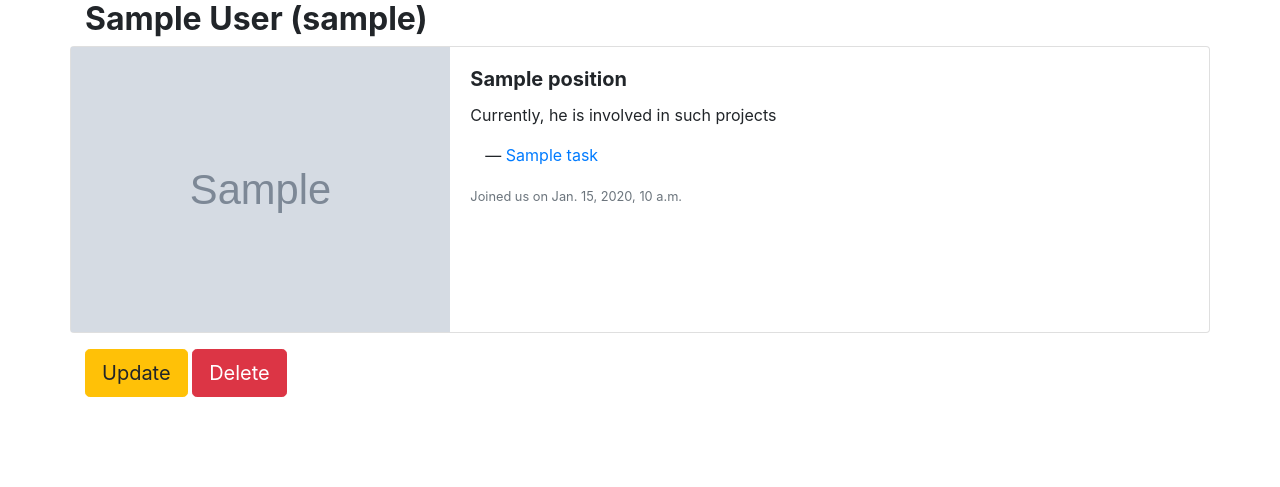
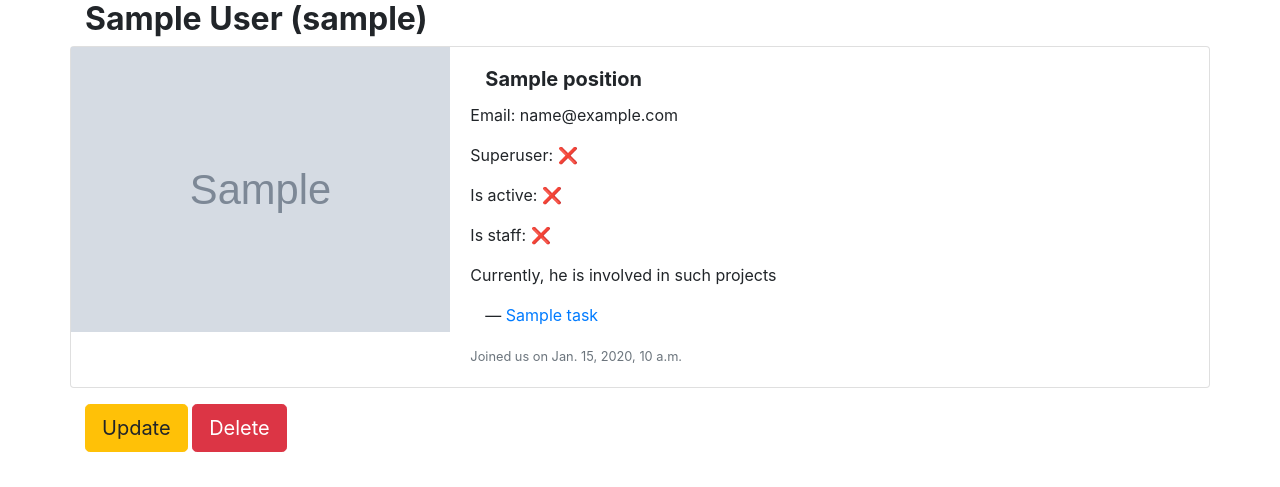
Before and after one commit to TarasSavchyn/IT_Company_Task_Manager, a Django app: template templates/task_manager/worker_detail.html in a window 1280 px wide. Shown: the part 78-565 px from the top of the page. Run offline with Django 3.2, Linux system fonts and the light colour scheme; the template is opened without the code that fills it: most values are stand-ins (such as "Sample title", 1, 10 or a date in 2020); grey boxes marked "Sample" are stand-in pictures.

Commit message:
add in more detail description of the worker to the worker-detail page

```diff
--- a/templates/task_manager/worker_detail.html
+++ b/templates/task_manager/worker_detail.html
@@ -12,7 +12,14 @@
     </div>
     <div class="col-md-8">
       <div class="card-body">
-        <h5 class="card-title"><strong>{{ worker.position.name }}</strong></h5>
+        <h5 class="card-title container"><strong>{{ worker.position.name }}</strong></h5>
+
+        <p class="card-text">Email: {{ worker.email }}</p>
+        <p class="card-text">Superuser: {% if  worker.is_superuser %} ✅ {% else %} ❌ {% endif %}</p>
+        <p class="card-text">Is active: {% if  worker.is_active %} ✅ {% else %} ❌ {% endif %}</p>
+        <p class="card-text">Is staff: {% if  worker.is_staff %} ✅ {% else %} ❌ {% endif %}</p>
+
+
         <p class="card-text">Currently, he is involved in such projects </p>
         {% for task in worker.task_set.all %}
           <p class="card-text container">— <a href="{% url "task-manager:task-detail" pk=task.pk %}">{{ task.name }}</a></p>
```
